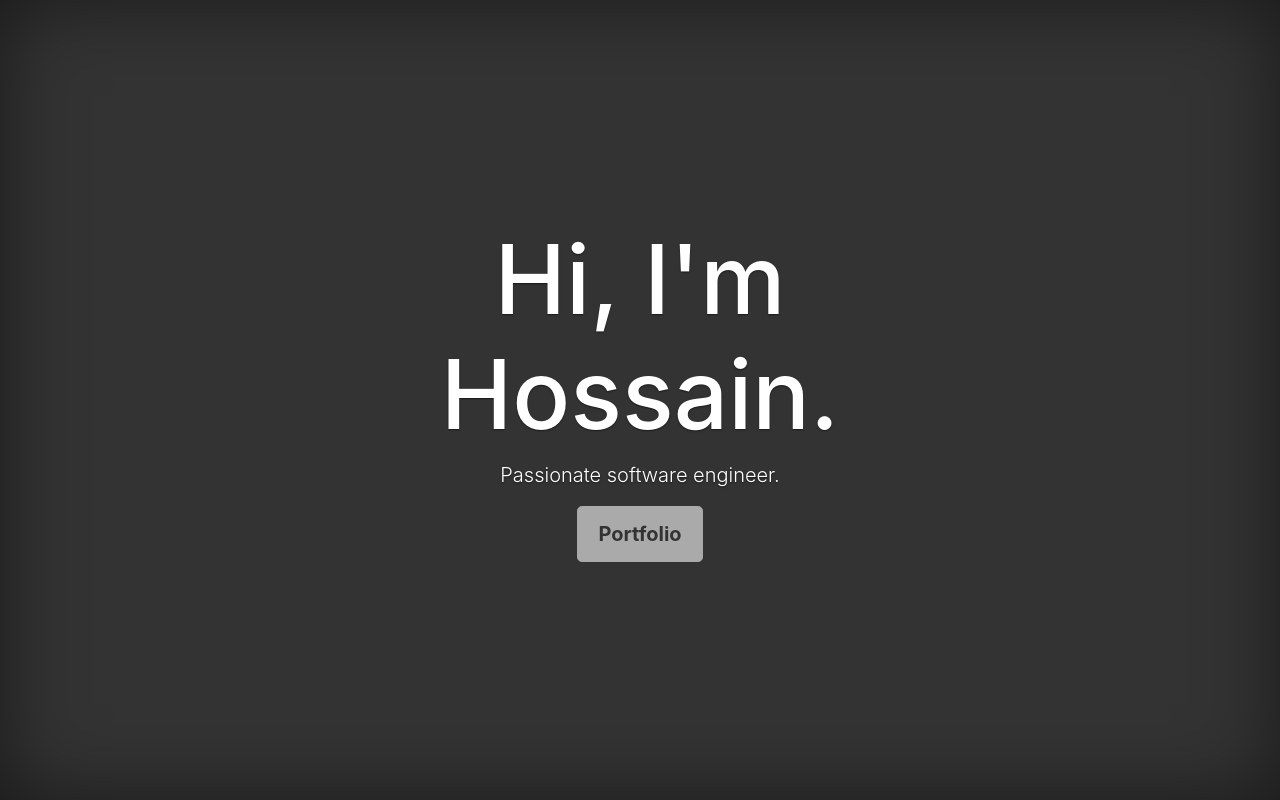
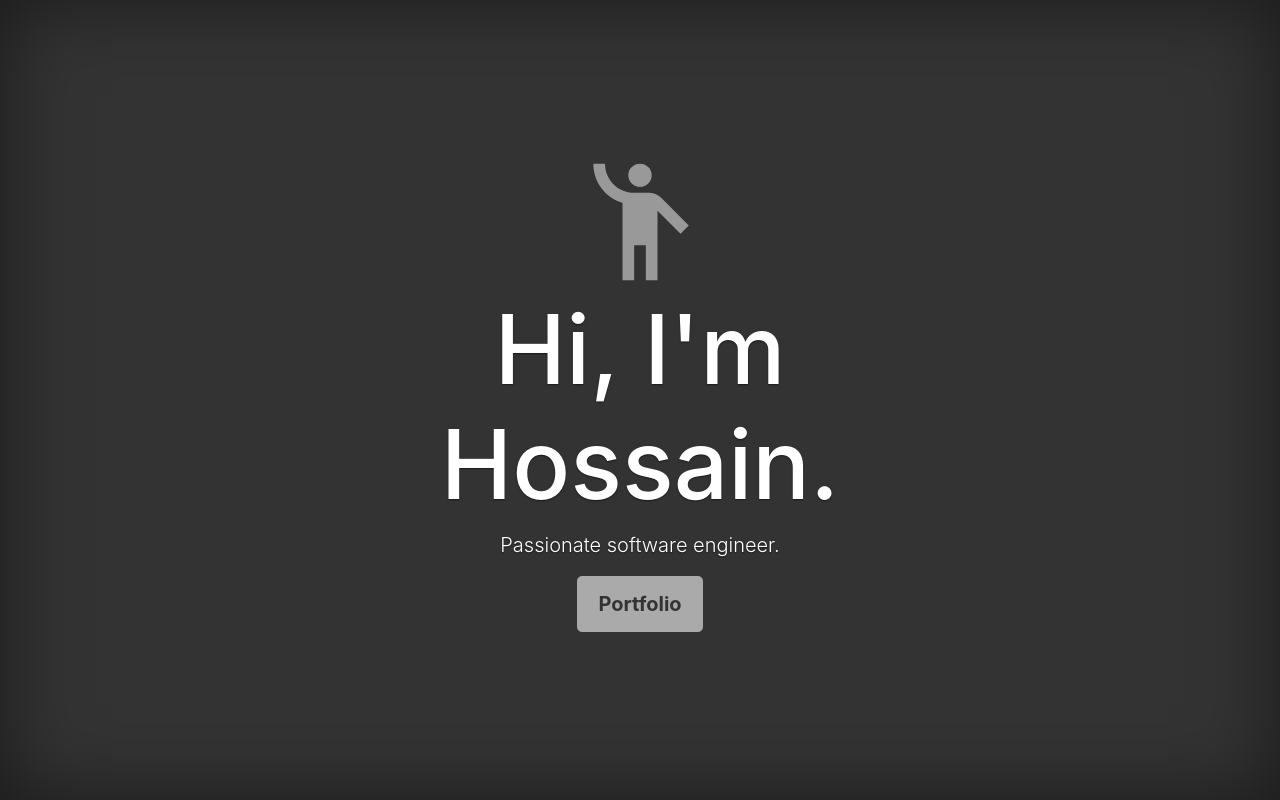
Before and after one commit to hossain-khan/hossain.dev, a plain HTML site: page index.html in a window 1280 px wide. Drawn offline with nearby package versions, Linux system fonts and the light colour scheme.

Commit message:
[ADDED] SVG icon.

```diff
--- a/index.html
+++ b/index.html
@@ -31,6 +31,7 @@
 <body class="text-center">
     <div class="cover-container d-flex w-100 h-100 p-3 mx-auto mb-auto flex-column">
         <main class="inner cover mt-auto mb-auto">
+            <img src="images/say-hi-icon.svg" width="140rem" height="140rem" style="fill: #fff;" />
             <h1 class="cover-heading">Hi, I'm Hossain.</h1>
             <p class="lead">Passionate software engineer.</p>
             <p class="lead">
```
Also changed, not shown: images/say-hi-icon.svg (added).
